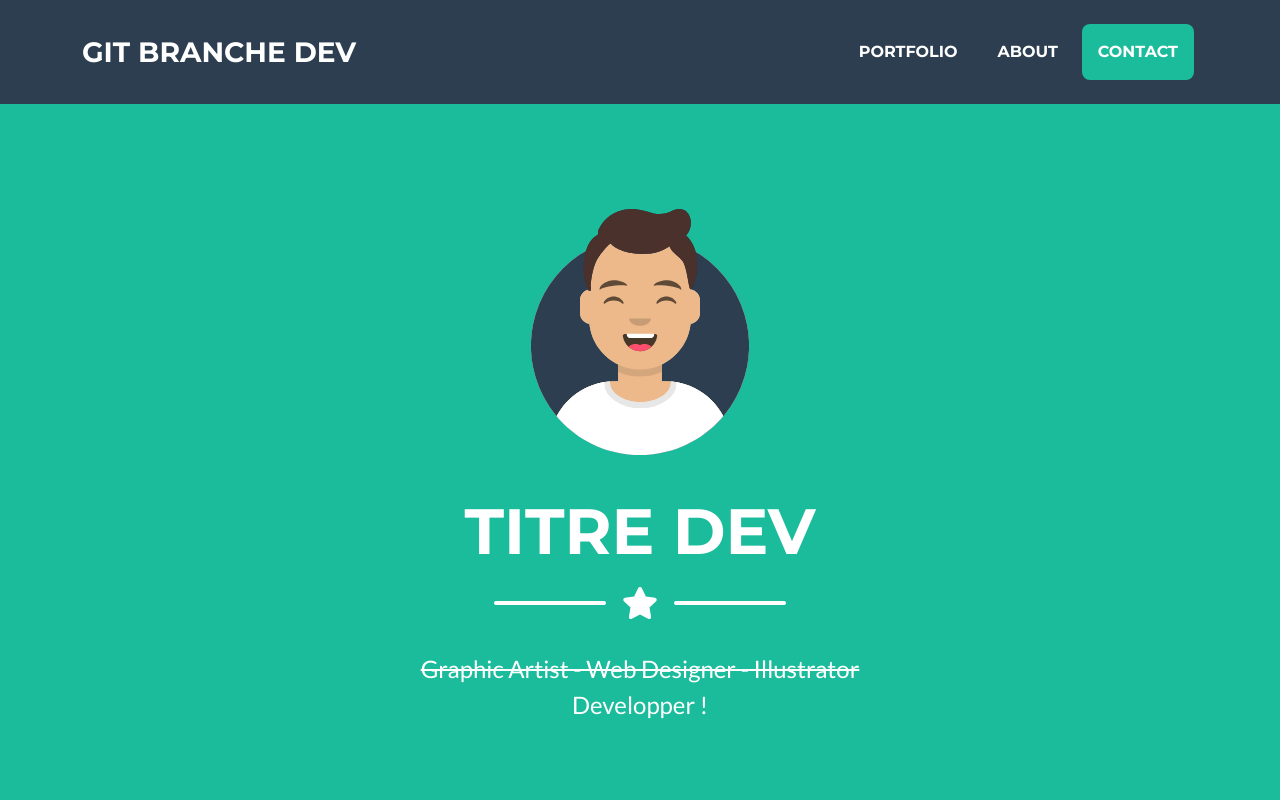
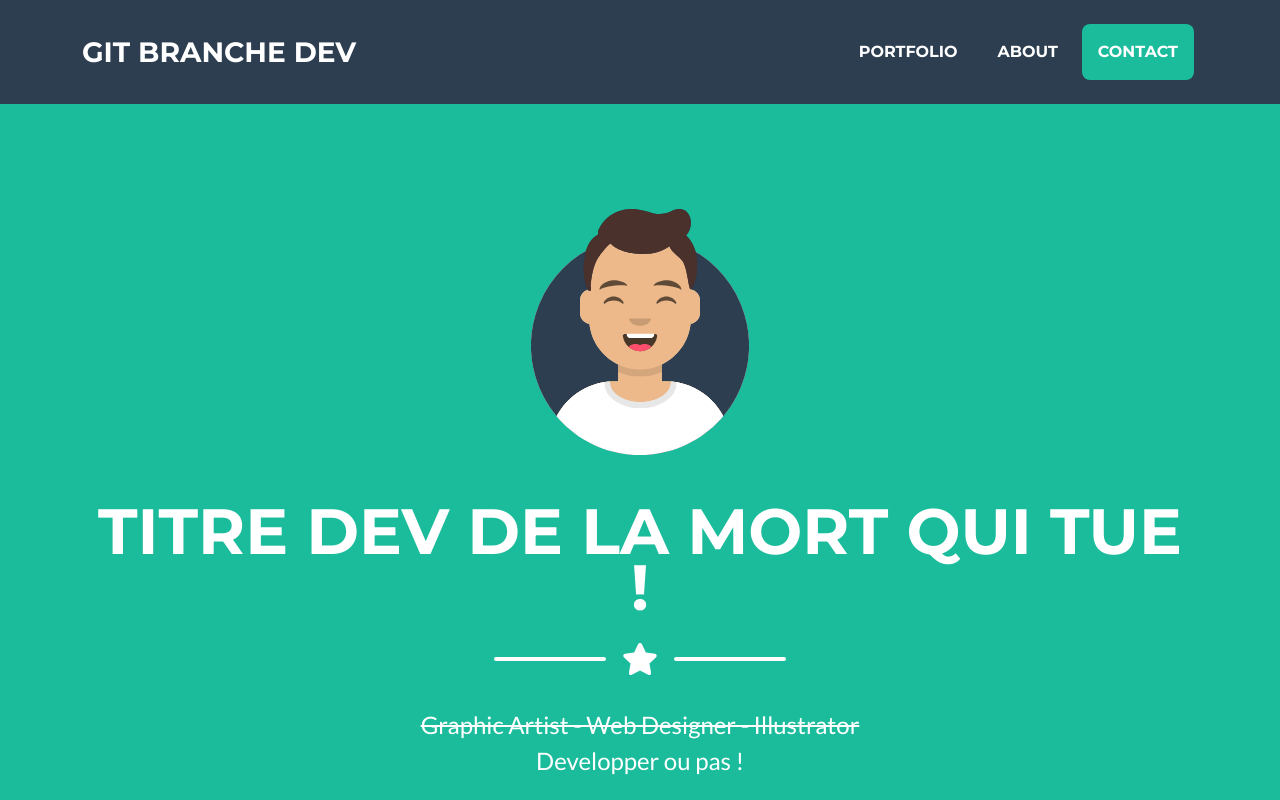
Before and after one commit to Tauruxhasgood/projet-collab-bootstrap, a website: page index.html in a window 1280 px wide. Shown: the top 800 px of the page. Drawn offline with nearby package versions, Linux system fonts and the light colour scheme.

Commit message:
modif title

```diff
--- a/index.html
+++ b/index.html
@@ -40,7 +40,7 @@
                 <!-- Masthead Avatar Image-->
                 <img class="masthead-avatar mb-5" src="assets/img/avataaars.svg" alt="..." />
                 <!-- Masthead Heading-->
-                <h1 class="masthead-heading text-uppercase mb-0">Titre Dev</h1>
+                <h1 class="masthead-heading text-uppercase mb-0">Titre Dev de la mort qui tue !</h1>
                 <!-- Icon Divider-->
                 <div class="divider-custom divider-light">
                     <div class="divider-custom-line"></div>
@@ -49,7 +49,7 @@
                 </div>
                 <!-- Masthead Subheading-->
                 <p class="masthead-subheading font-weight-light mb-0 text-decoration-line-through">Graphic Artist - Web Designer - Illustrator</p>
-                <p class="masthead-subheading font-weight-light mb-0">Developper !</p>
+                <p class="masthead-subheading font-weight-light mb-0">Developper ou pas !</p>
             </div>
         </header>
         <!-- Portfolio Section-->
```
